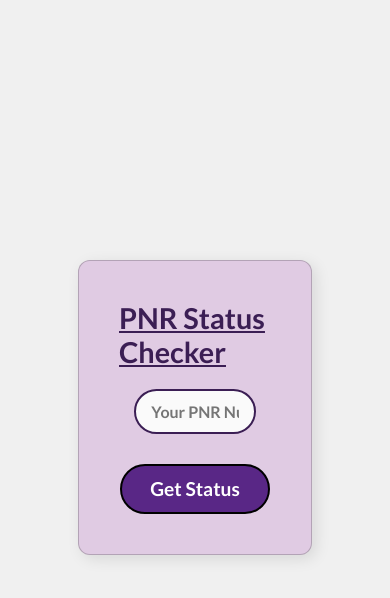
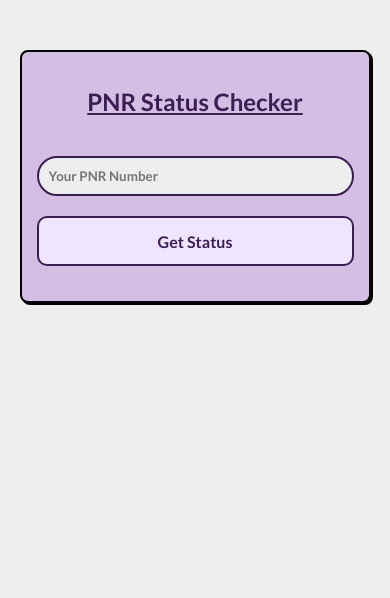
Before and after one commit to RAJIV81205/PNR-Enquiry, a plain HTML site: page index.html in a window 390 px wide. Drawn offline with Linux system fonts and the light colour scheme.

Commit message:
Update style.css

```diff
--- a/style.css
+++ b/style.css
@@ -11,100 +11,121 @@
 
 body {
     padding: 50px 0;
-    height: fit-content;
-    min-height: 100vh;
-    width: 100%;
-    background-color: #f0f0f0;
+    background-color: rgb(238, 238, 238);
     display: flex;
-    flex-direction: column;
     justify-content: center;
     align-items: center;
+    flex-direction: column;
+    height: fit-content;
+    width: 100%;
 }
 
 .box {
-    width: 60%;
+    width: 80%;
     max-width: 600px;
-    padding: 40px;
-    border: 1px solid rgba(0, 0, 0, 0.2);
-    border-radius: 12px;
-    box-shadow: 4px 4px 15px rgba(0, 0, 0, 0.1);
-    background-color: #e0cbe3;
+    padding: 20px;
+    border: 2px solid black;
+    border-radius: 8px;
+    box-shadow: 2px 2px 0 black;
+    background-color: rgb(212, 190, 228);
     color: #3B1E54;
     display: flex;
     flex-direction: column;
-    justify-content: center;
+    justify-content: flex-start;
     align-items: center;
+    text-align: center;
 }
 
-h1,h2,h3{
+h1, h2, h3 {
     text-decoration: underline;
-    font-size: 1.8rem;
-    color: #3B1E54;
-    margin-bottom: 20px;
+    margin: 20px 0;
 }
 
 input {
-    background-color: #fafafa;
+    background-color: rgb(238, 238, 238);
     height: 45px;
-    width: 80%;
+    width: 100%;
+    max-width: 350px;
     border: 2px solid #3B1E54;
-    border-radius: 25px;
-    padding-left: 15px;
-    font-size: 1rem;
-    color: #3B1E54;
-    margin-bottom: 20px;
-    transition: box-shadow 0.3s ease;
-}
-
-input:focus {
-    outline: none;
-    box-shadow: 0 0 5px rgba(59, 30, 84, 0.3);
+    border-radius: 20px;
+    padding-left: 10px;
+    margin: 20px 0;
 }
 
 button {
-    background-color: #592786;
-    color: white;
-    border: 2px solid rgb(0, 0, 0);
-    width: 150px;
+    background-color: rgb(240, 229, 255);
+    border: 2px solid #3B1E54;
+    color: #3B1E54;
+    width: 130px;
     height: 50px;
-    border-radius: 25px;
+    border-radius: 10px;
+    margin-bottom: 20px;
+    cursor: pointer;
     font-size: 1.2rem;
-    cursor: pointer;
-    transition: background-color 0.3s ease;
-    margin-top: 10px;
-}
-
-button:hover {
-    background-color: #6f4a86;
 }
 
 #output {
     width: 100%;
-    margin-top: 30px;
+    max-width: 600px;
+    margin: 30px;
     text-align: center;
-    color: #3B1E54;
-    display: flex;
-    justify-content: space-evenly;
-    flex-direction: column;
-    align-items: center;
 }
 
 table {
     width: 80%;
     border-collapse: collapse;
     margin-bottom: 20px;
-    background-color: #f9f9f9;
-    box-shadow: 2px 2px 8px rgba(0, 0, 0, 0.1);
+    display: inline-table;
+}
+
+table, th, td {
+    border: 1px solid black;
 }
 
 th, td {
-    padding: 12px;
+    padding: 15px 10px;
     text-align: center;
-    border: 1px solid #000000;
 }
 
 th {
-    background-color: #dad1e2;
-    color: rgb(0, 0, 0);
-    font-weight: bold;
+    background-color: #f4f4f4;
 }
+
+/* Hide input number arrows */
+input[type="number"]::-webkit-outer-spin-button,
+input[type="number"]::-webkit-inner-spin-button {
+    -webkit-appearance: none;
+    margin: 0;
+}
+
+input[type="number"] {
+    -moz-appearance: textfield;
+}
+
+/* Responsive adjustments for smaller screens */
+@media (max-width: 600px) {
+    .box {
+        width: 90%;
+        padding: 15px;
+    }
+
+    h1 {
+        font-size: 1.5rem;
+    }
+
+    input {
+        height: 40px;
+        width: 100%;
+    }
+
+    button {
+        width: 100%;
+        font-size: 1rem;
+    }
+
+
+    table, th, td {
+        font-size: 0.9rem;
+        padding: 15px 10px;
+    }
+}
```
